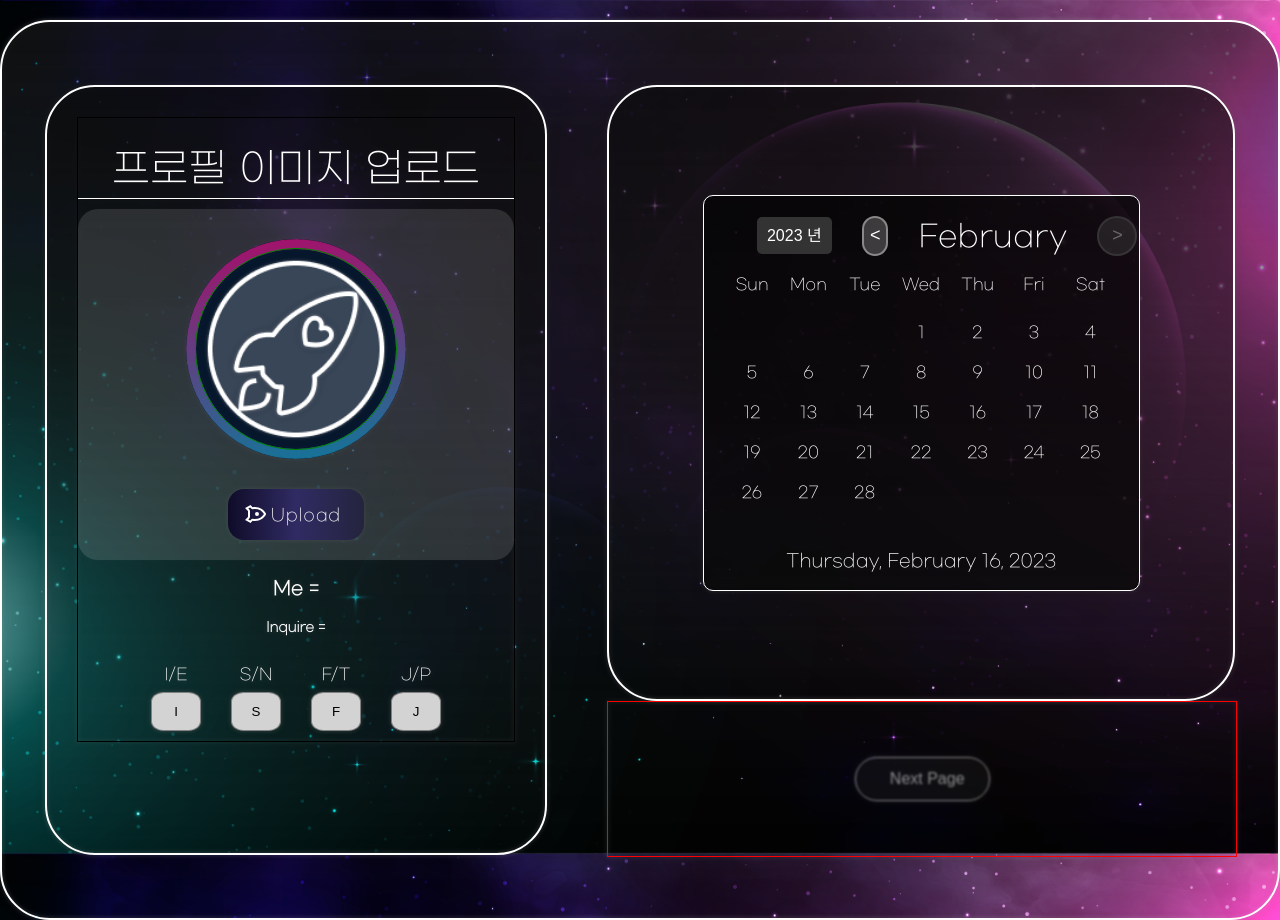
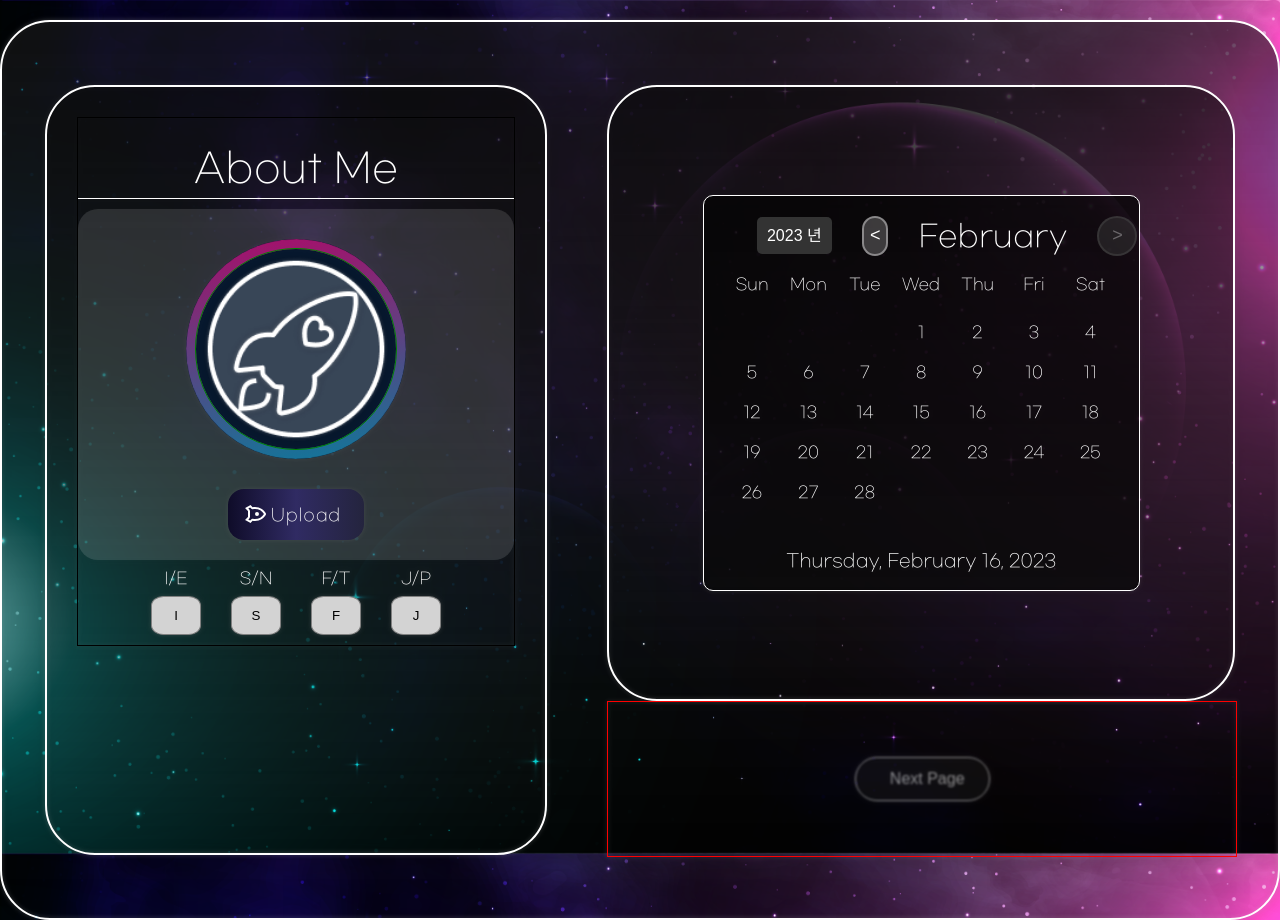
Before and after one commit to Hoony-JSG/RendezBoo, a React (Create React App) app in the folder A107-front/a107-app/: page /join in a window 1280 px wide. Built offline with nearby package versions, Linux system fonts and the light colour scheme.

Commit message:
feat: MBTI 디자인 적용 준비

```diff
--- a/A107-front/a107-app/src/components/RocketComponents/RocketBtn.jsx
+++ b/A107-front/a107-app/src/components/RocketComponents/RocketBtn.jsx
@@ -1,7 +1,7 @@
 import RocketBtn_Diff from './RocketBtn_Diff'
 import RocketBtn_Same from './RocketBtn_Same'
 import MBTISelector from '../JoinComponents/MBTISelector'
-
+import '../../Styles/RocketBtnStyle.css'
 const RocketBtn = (props) => {
   if (props.ver === 'Me') {
     return (
@@ -19,7 +19,7 @@ const RocketBtn = (props) => {
     )
   } else if (props.ver === 'Start') {
     return (
-      <div>
+      <div className="RocketBtn_MBTI-container">
         <MBTISelector mbti={props.mbti} />
       </div>
     )
--- a/A107-front/a107-app/src/components/RocketComponents/RocketItem.jsx
+++ b/A107-front/a107-app/src/components/RocketComponents/RocketItem.jsx
@@ -31,7 +31,9 @@ const RocketItem = (props) => {
   console.log('Btn :' + ver)
   return (
     <div style={setTempBorder}>
-      <div className="Join3_profileimage">프로필 이미지 업로드</div>
+      {props.ver === 'Start' && (
+        <div className="Join3_profileimage">About Me</div>
+      )}
       <div className="Join3_uploader">
         <div className="Join3_uiverse">
           <div className="Join3_uiverse-image-card"></div>
@@ -48,8 +50,6 @@ const RocketItem = (props) => {
           </div>
         )}
       </div>
-      <h3>Me = {Me}</h3>
-      <h5>Inquire = {Inquire}</h5>
 
       <RocketBtn mbti={props.mbti} {...MeAndYou} />
     </div>
```
Also changed, not shown: A107-front/a107-app/src/Styles/RocketBtnStyle.css (added).
